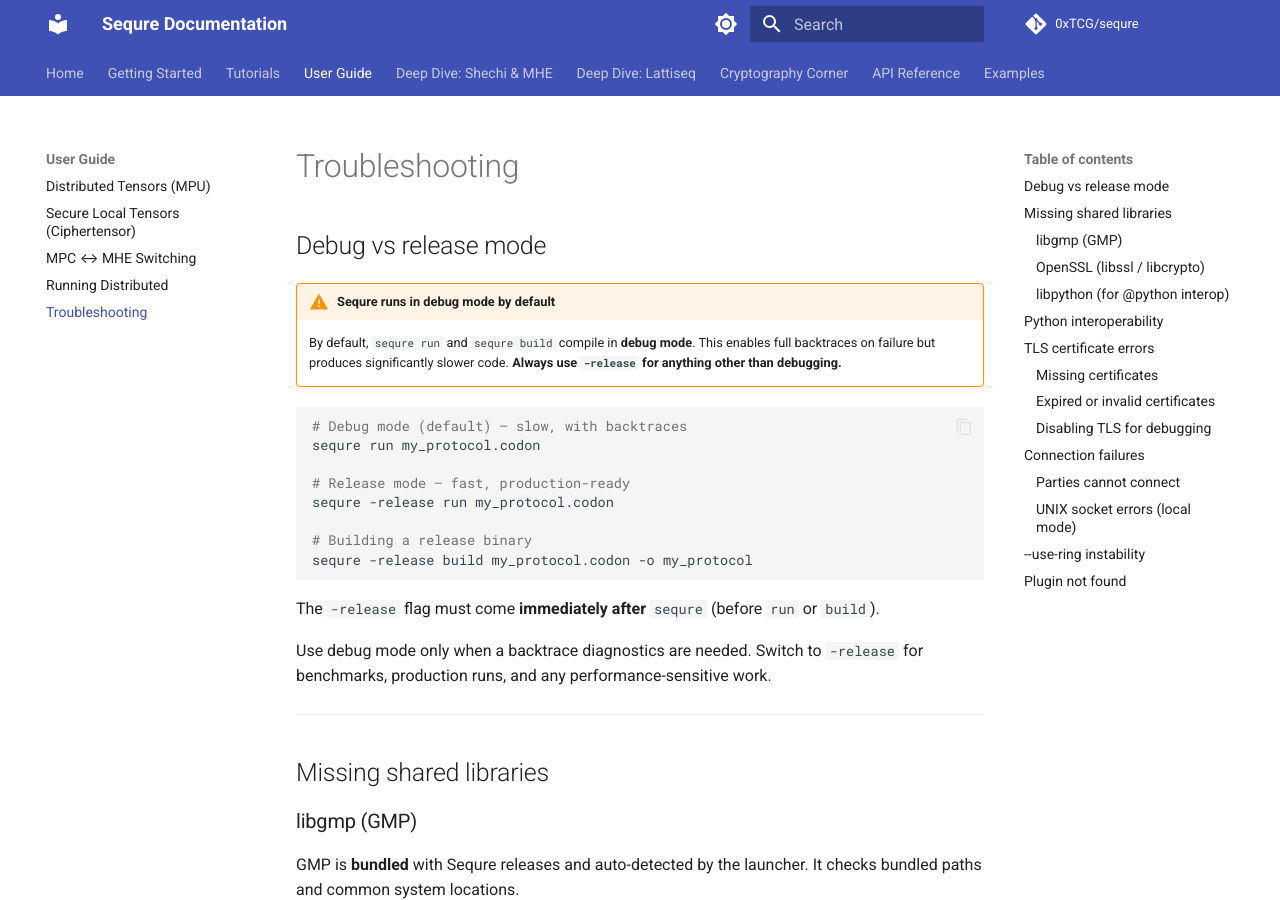
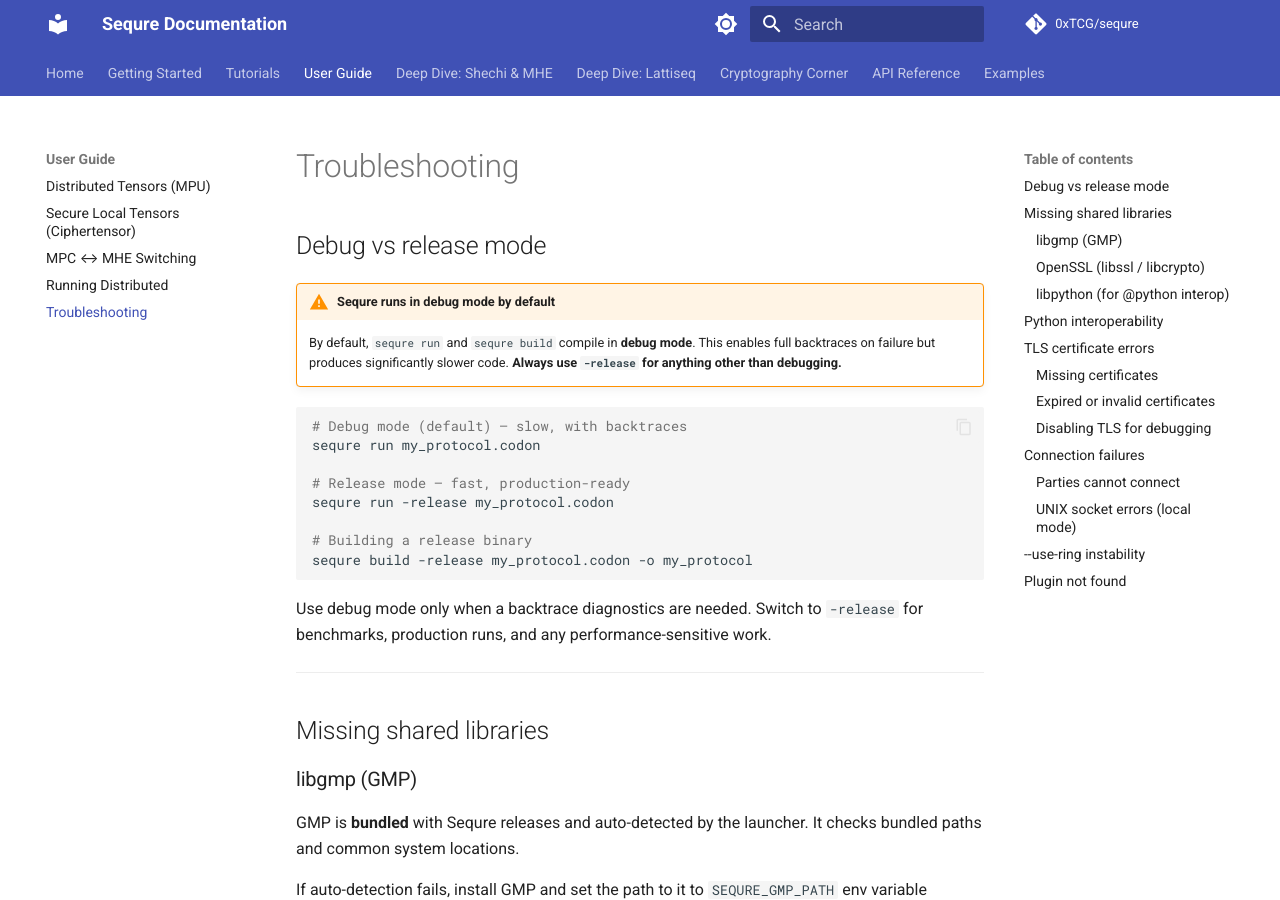
Before and after one commit to 0xTCG/sequre, an MkDocs documentation site: the page built from docs/user-guide/troubleshooting.md, in a window 1280 px wide and 900 px high. Built offline with MkDocs 1.6.1 and Material for MkDocs 9.7.7, drawn with Linux system fonts in a browser that asks for light colours; comment, search, counter and statistics services are not loaded.

Commit message:
Hotfix: Troubleshooting

````diff
--- a/docs/user-guide/troubleshooting.md
+++ b/docs/user-guide/troubleshooting.md
@@ -10,13 +10,11 @@
 sequre run my_protocol.codon
 
 # Release mode — fast, production-ready
-sequre -release run my_protocol.codon
+sequre run -release my_protocol.codon
 
 # Building a release binary
-sequre -release build my_protocol.codon -o my_protocol
+sequre build -release my_protocol.codon -o my_protocol
 ```
-
-The `-release` flag must come **immediately after** `sequre` (before `run` or `build`).
 
 Use debug mode only when a backtrace diagnostics are needed. Switch to `-release` for benchmarks, production runs, and any performance-sensitive work.
 
````
